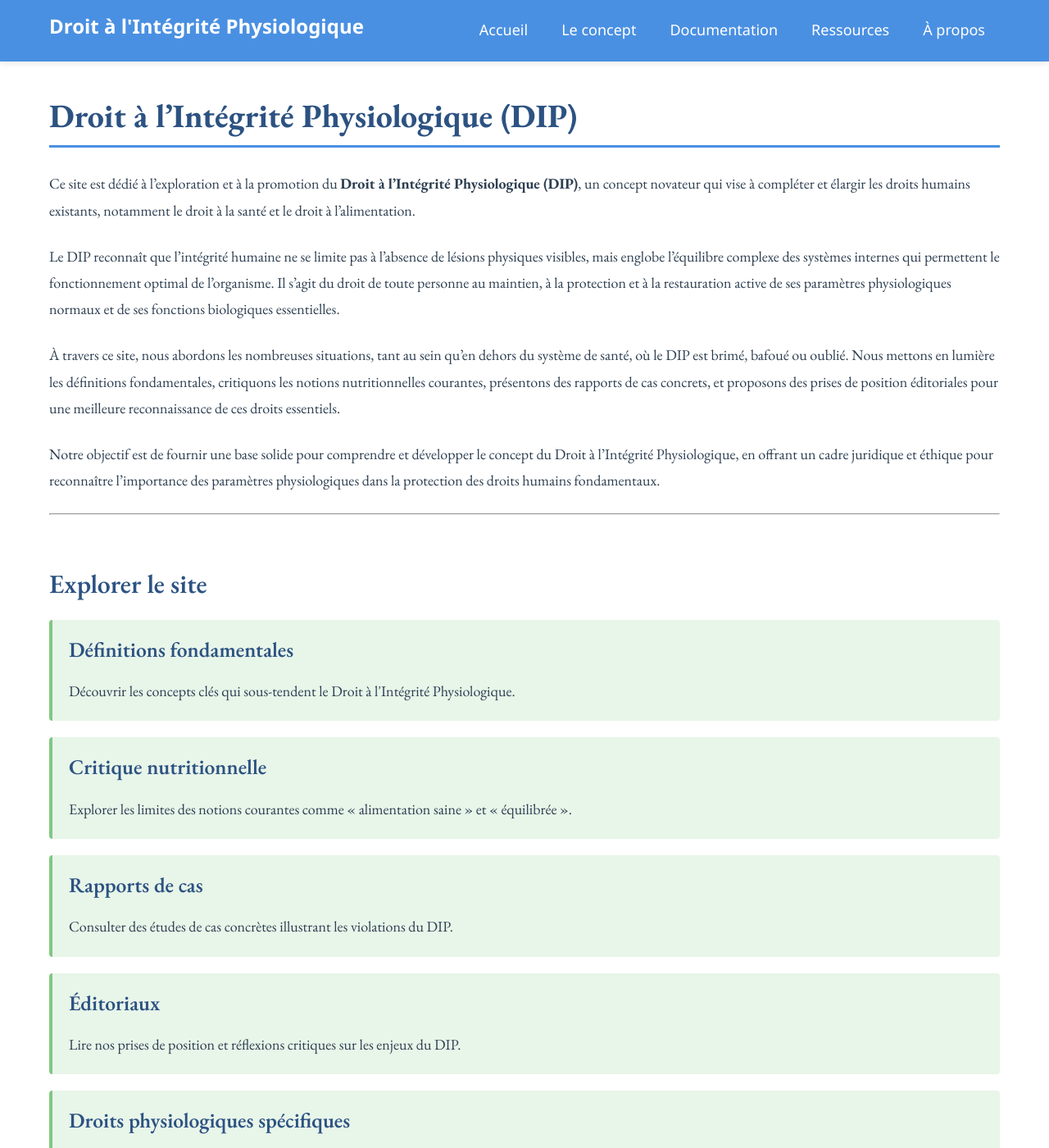
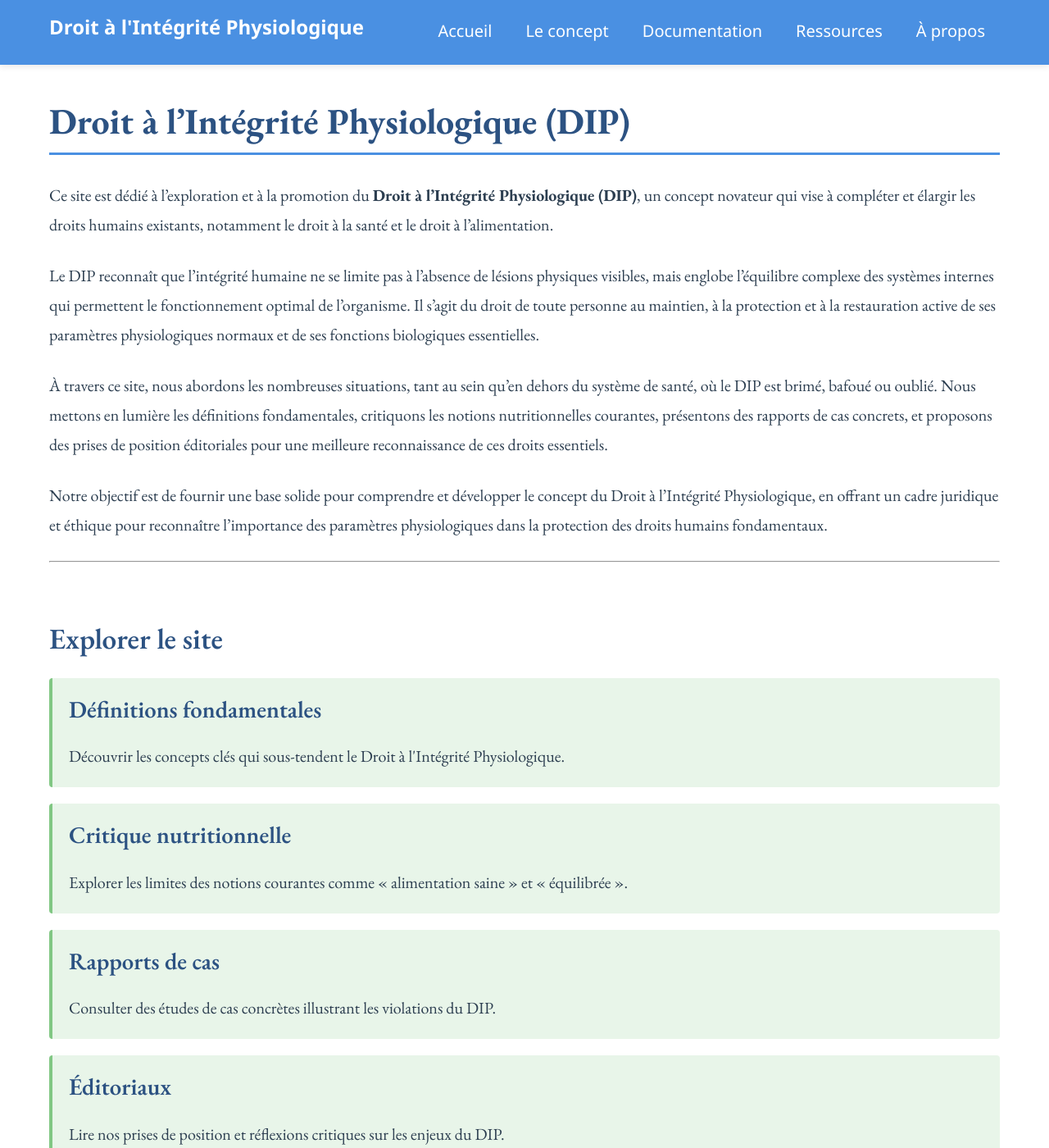
Before and after one commit to PerigGouanvic/droit-integrite-physiologique, a Jekyll site: the page built from index.md, in a window 1280 px wide and 1400 px high. Shown: the whole window at 82% size. Built offline with Jekyll 4.4.1, drawn with Linux system fonts in a browser that asks for light colours.

Commit message:
Augmentation taille de police pour meilleure lisibilité

```diff
--- a/assets/css/style.css
+++ b/assets/css/style.css
@@ -23,7 +23,7 @@ body {
     line-height: 1.8;
     color: var(--texte-principal);
     background-color: #ffffff;
-    font-size: 1.125rem;
+    font-size: 1.25rem;
 
     /* Activation maximale des ligatures */
     font-variant-ligatures: common-ligatures discretionary-ligatures historical-ligatures contextual;
@@ -180,7 +180,7 @@ header h1 a:hover {
 .breadcrumb {
     background-color: var(--gris-clair);
     border-bottom: 1px solid var(--gris-moyen);
-    font-size: 0.9rem;
+    font-size: 0.95rem;
     font-family: 'Segoe UI', Tahoma, Geneva, Verdana, sans-serif;
 }
 
@@ -243,7 +243,7 @@ h1, h2, h3, h4, h5, h6 {
 }
 
 h1 {
-    font-size: 2.5rem;
+    font-size: 2.75rem;
     border-bottom: 3px solid var(--bleu-principal);
     padding-bottom: 10px;
     margin-top: 0;
@@ -251,12 +251,12 @@ h1 {
 }
 
 h2 {
-    font-size: 2rem;
+    font-size: 2.2rem;
     margin-top: 2em;
 }
 
 h3 {
-    font-size: 1.6rem;
+    font-size: 1.8rem;
 }
 
 p {
@@ -322,7 +322,7 @@ footer {
 /* Responsive - Mobile */
 @media (max-width: 768px) {
     body {
-        font-size: 1.05rem;
+        font-size: 1.15rem;
     }
 
     .header-container {
@@ -413,7 +413,7 @@ footer {
 
     /* Breadcrumb mobile - amélioré */
     .breadcrumb {
-        font-size: 0.85rem;
+        font-size: 0.9rem;
         background-color: white;
         border-bottom: 2px solid var(--gris-moyen);
         box-shadow: 0 1px 3px rgba(0,0,0,0.05);
@@ -432,15 +432,15 @@ footer {
     }
 
     h1 {
-        font-size: 2rem;
+        font-size: 2.2rem;
     }
 
     h2 {
-        font-size: 1.7rem;
+        font-size: 1.9rem;
     }
 
     h3 {
-        font-size: 1.4rem;
+        font-size: 1.6rem;
     }
 
     main {
```
